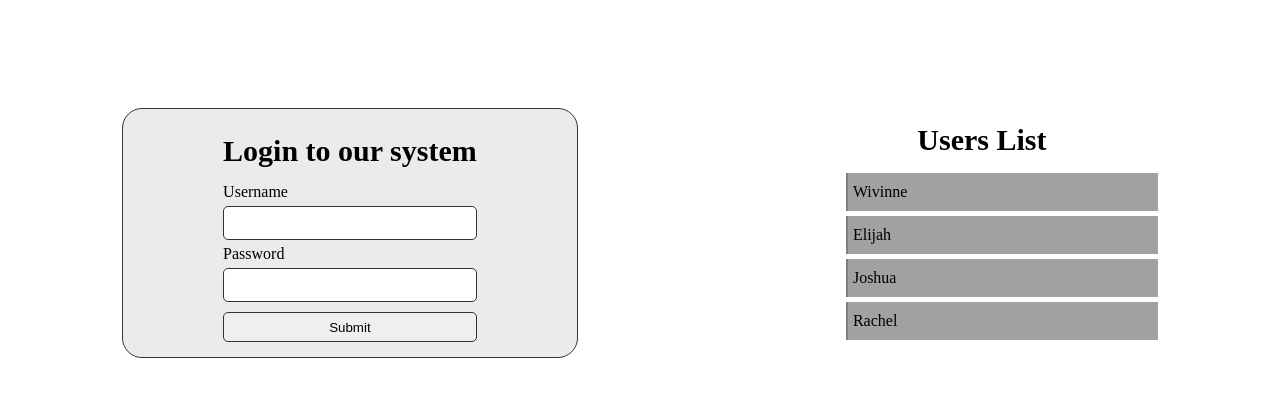
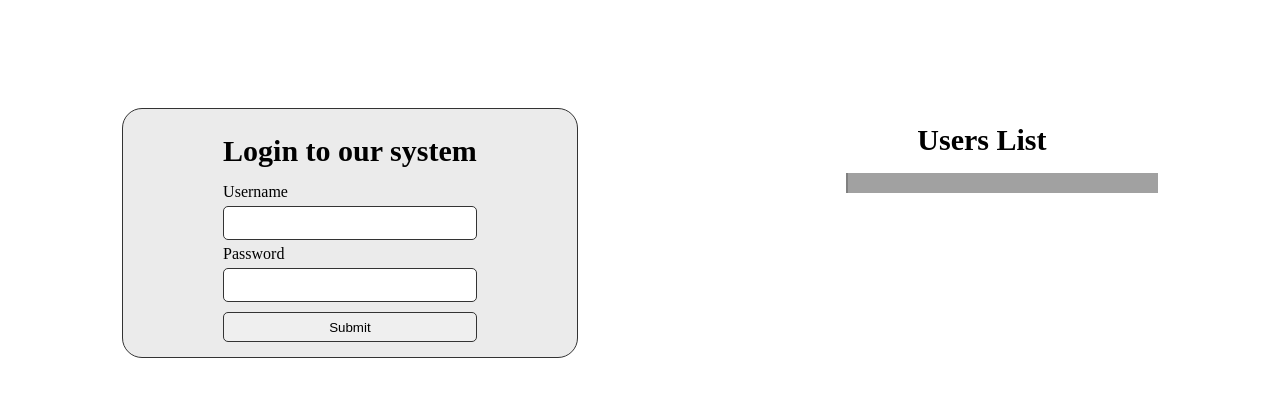
Before and after one commit to ElijahBus/practice-with-wivinne, a plain HTML site: page index.html in a window 1280 px wide. Both pictures are taken after a click on the button "Submit". Drawn offline with Linux system fonts and the light colour scheme.

Commit message:
added the listing of users

```diff
--- a/index.html
+++ b/index.html
@@ -43,15 +43,16 @@
         <div class="users-list-container">
             <h4>Users List</h4>
 
-            <ul class="user-name-list">
-                <li class="user-name">Wivinne</li>
-                <li class="user-name">Elijah</li>
-                <li class="user-name">Joshua</li>
-                <li class="user-name">Rachel</li>
+            <ul class="user-name-list" id="users-list">
             </ul>
         </div>
 
     </div>
 
+
+    <!----------------------------------------------->
+    <!--------- SCRIPTS ----------------------------->
+    <!----------------------------------------------->
+    <script src="script.js"></script>
 </body>
 </html>
--- a/script.js
+++ b/script.js
@@ -0,0 +1,16 @@
+const submitBtn = document.getElementById('submit');
+
+// Add click event on submit button
+submitBtn.addEventListener('click', function() {
+    const username = document.getElementById('username').value;
+    const pawword = document.getElementById('password').value;
+
+    // Get the users-list container
+    const usersListContainer = document.getElementById('users-list');
+
+    // Build the user list item
+    const userListItem = document.createElement('li');
+    userListItem.classList.add('user-name');
+    userListItem.innerHTML = username;
+    usersListContainer.appendChild(userListItem);
+})
```
